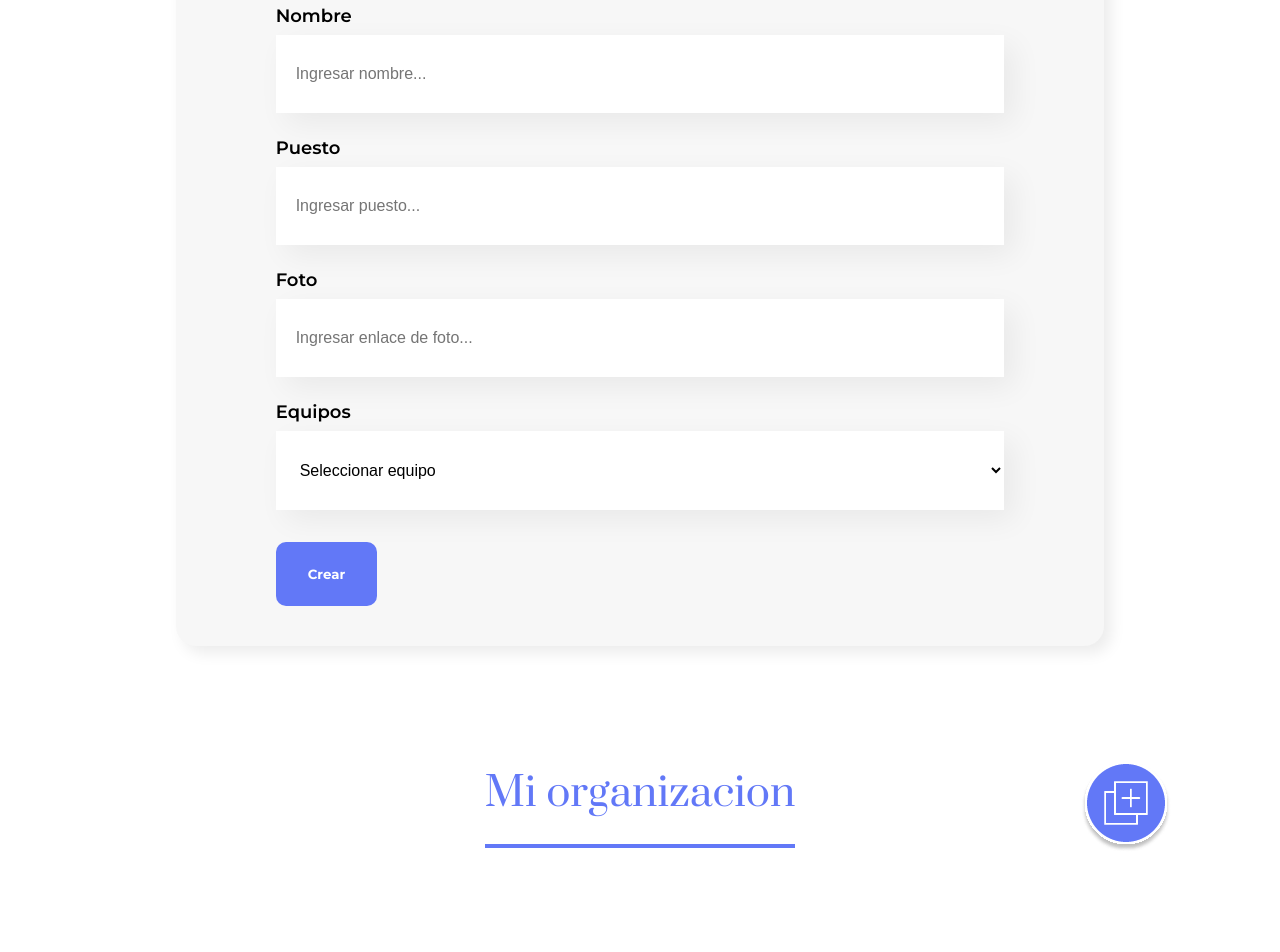
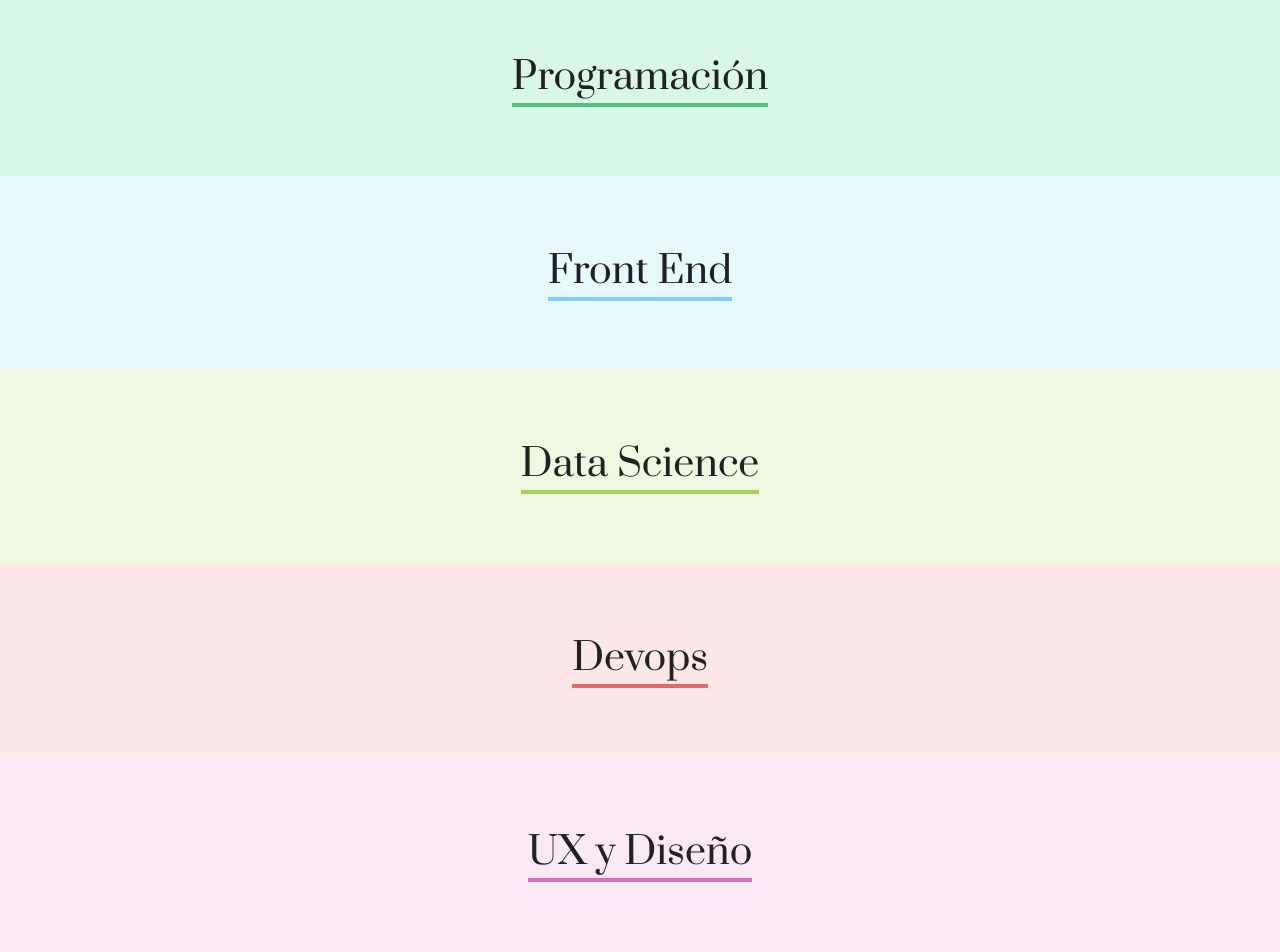
Before and after one commit to Abraham9804/org, a React (Create React App) app: page / in a window 1280 px wide. Shown: the part 680-1632 px from the top of the page. Before the commit the page ends 1568 px from the top, so only its background shows below. Built offline with nearby package versions, Linux system fonts and the light colour scheme; a web font is replaced by a local one.

Commit message:
creacion de componente Equipo

```diff
--- a/src/App.js
+++ b/src/App.js
@@ -3,20 +3,64 @@ import './App.css';
 import Header from './componentes/header/Header';
 import Formulario from './componentes/Formulario/Formulario';
 import MiOrg from './componentes/MiOrg';
+import Equipo from './componentes/Equipo';
 
 function App() {
-  const [mostrarForm, actualizarMostrar] = useState(true)
+  const [mostrarForm, actualizarMostrar] = useState(false)
 
   const cambiarMostrar = () =>{
     actualizarMostrar(!mostrarForm)
   }
 
+  const equipos = [
+    {
+      titulo: "Programación",
+      colorDestaque: "#57C278",
+      colorFondo: "#D9F7E9"
+    },
+    {
+      titulo: "Front End",
+      colorDestaque: "#82CFFA",
+      colorFondo: "#E8F8FF"
+    },
+    {
+      titulo: "Data Science",
+      colorDestaque: "#A6D157",
+      colorFondo: "#F0F8E2"
+    },
+    {
+      titulo: "Devops",
+      colorDestaque: "#E06B69",
+      colorFondo: "#FDE7E8"
+    },
+    {
+      titulo: "UX y Diseño",
+      colorDestaque: "#DB6EBF",
+      colorFondo: "#FAE9F5"
+    },
+    {
+      titulo: "Móvil",
+      colorDestaque: "#FFBA05",
+      colorFondo: "#FFF5D9"
+    },
+    {
+      titulo: "Innovación y  Gestión",
+      colorDestaque: "#FF8A29",
+      colorFondo: "#FFEEDF"
+    }
+  ]
+
   return (
     <div className="App">
       <Header />
-      {mostrarForm && <Formulario />}
+      {mostrarForm && <Formulario equipos={equipos.map(equipo => equipo.titulo)}/>}
 
       <MiOrg mostrar={cambiarMostrar}/>
+
+      {
+        equipos.map((equipo) => <Equipo datos={equipo} key={equipo.titulo}/>
+        )
+      }
     </div>
   );
 }
--- /dev/null
+++ b/src/componentes/Equipo/Equipo.css
@@ -0,0 +1,13 @@
+.equipo{
+    width: 100%;
+    padding: 32px;
+    text-align: center;
+    font-size: 32px;
+}
+
+.equipo h3{
+    font-weight: 400;
+    color: #212121;
+    border-bottom: 4px solid;
+    display: inline-block;
+}
--- /dev/null
+++ b/src/componentes/Equipo/index.js
@@ -0,0 +1,16 @@
+import "./Equipo.css"
+
+const Equipo = (props) => {
+    const {titulo, colorDestaque, colorFondo} = props.datos
+    const background = { backgroundColor: colorFondo }
+    const borderBottom = {borderColor: colorDestaque}
+
+    return <section className="equipo" style={background}>
+                <h3 style={borderBottom}>{titulo}</h3>
+                <div className="colaboradores">
+
+                </div>
+            </section>
+}
+
+export default Equipo
--- a/src/componentes/Formulario/Formulario.js
+++ b/src/componentes/Formulario/Formulario.js
@@ -6,7 +6,8 @@ import Boton from "../Boton"
 
 
 
-function Formulario(){
+function Formulario(props){
+    const equipoTitulo = props.equipos
 
     const [nombre, setNombre] = useState("")
     const [puesto, setPuesto] = useState("")
@@ -30,7 +31,7 @@ function Formulario(){
                     <CampoTexto name="Nombre" placeholder="Ingresar nombre" required={true} valor={nombre} actualizarValor={setNombre}/>
                     <CampoTexto name="Puesto" placeholder="Ingresar puesto" required={true} valor={puesto} actualizarValor={setPuesto}/>
                     <CampoTexto name="Foto" placeholder="Ingresar enlace de foto" required={true} valor={fotos} actualizarValor={setFoto}/>
-                    <ListaOpciones valor={equipo} actualizarValor={setEquipo}/>
+                    <ListaOpciones valor={equipo} actualizarValor={setEquipo} equipos={equipoTitulo}/>
                     <Boton>
                         Crear
                     </Boton>
--- a/src/componentes/ListaOpciones/index.js
+++ b/src/componentes/ListaOpciones/index.js
@@ -1,7 +1,7 @@
 import "./ListaOpciones.css"
 
 const ListaOpciones = (props) =>{
-    const equipos = ["Programación", "Front End", "Data Science", "Devops", "UX y Diseño", "Móvil", "Innovación y  Gestión"]
+    const listaEquipos = props.equipos
 
     const capturarValor = (e) => {
         props.actualizarValor(e.target.value)
@@ -12,7 +12,7 @@ const ListaOpciones = (props) =>{
                 <select value={props.valor} onChange={capturarValor}>
                     <option value="" disabled defaultValue="" hidden>Seleccionar equipo</option>
                     {
-                    equipos.map((equipo, index)=>{
+                    listaEquipos.map((equipo, index)=>{
                         return <option key={index} value={equipo}>{equipo}</option>
                     })
 
```
Also changed, not shown: src/componentes/Colaborador/index.js (added, +11 -0 lines), src/componentes/Colaborador/Colaborador.css (added).
